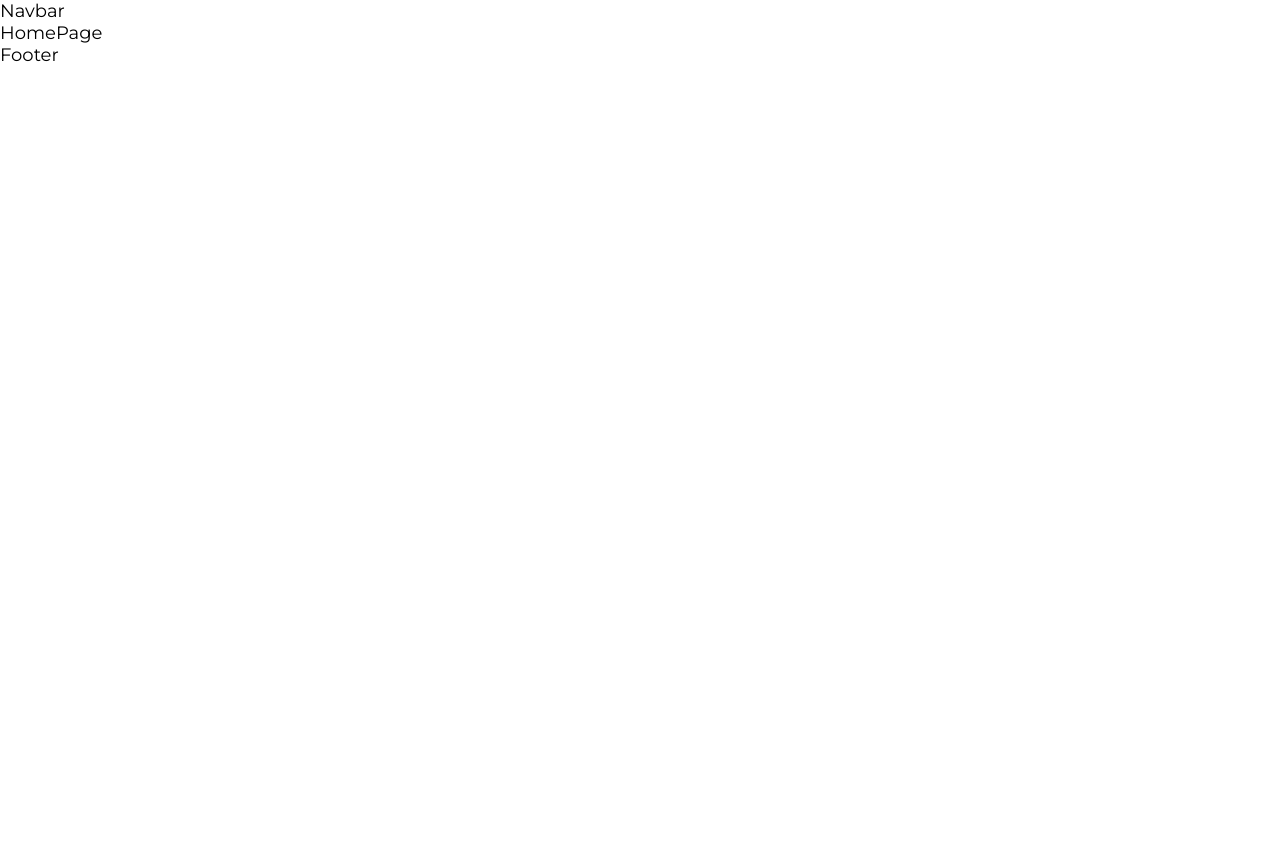
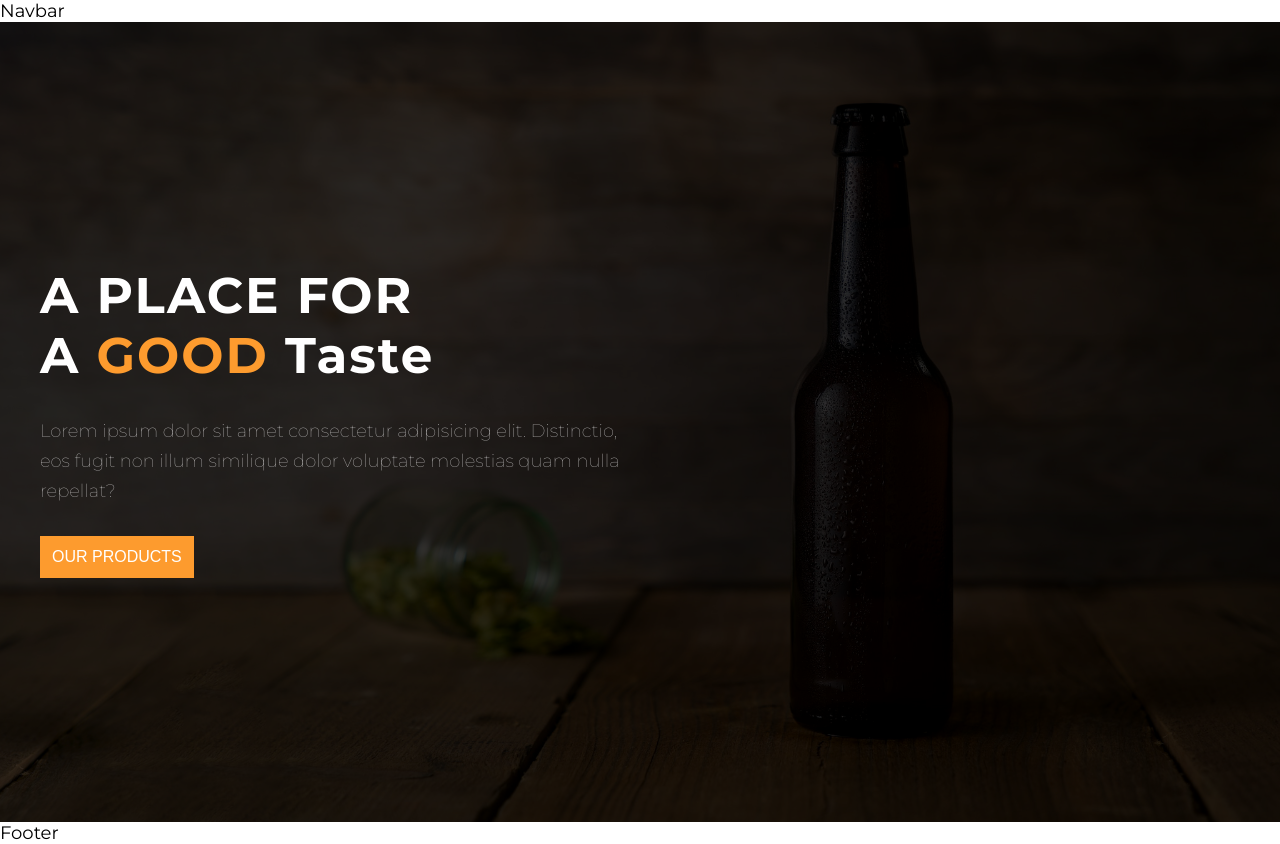
Before and after one commit to ksky793/beer-app, a React (Create React App) app: page / in a window 1280 px wide. Before the commit the page ends 800 px from the top, so only its background shows below. Built offline with nearby package versions, Linux system fonts and the light colour scheme.

Commit message:
Dodano komponent Header

```diff
--- a/src/components/header/Header.jsx
+++ b/src/components/header/Header.jsx
@@ -1,6 +1,25 @@
 import './Header.scss';
+import { Link } from 'react-router-dom';
 const Header = () => {
-	return <header>Header</header>;
+	return (
+		<header className='header'>
+			<div className='wrapper'>
+				<div className='header__content'>
+					<h1 className='header__content__title'>
+						A PLACE FOR <br /> A<span> GOOD </span>Taste
+					</h1>
+					<p className='header__content__description'>
+						Lorem ipsum dolor sit amet consectetur adipisicing elit. Distinctio,
+						eos fugit non illum similique dolor voluptate molestias quam nulla
+						repellat?
+					</p>
+					<Link to='/beers'>
+						<button className='btn btn--our-products'>OUR PRODUCTS</button>
+					</Link>
+				</div>
+			</div>
+		</header>
+	);
 };
 
 export default Header;
--- a/src/components/header/Header.scss
+++ b/src/components/header/Header.scss
@@ -0,0 +1,76 @@
+@import '../../variables.scss';
+@import '../../mixins.scss';
+
+$backgroundColorAfter: rgba(0, 0, 0, 0.8);
+$backgroundImage: url('../../assets/images/headerBackground.jpg');
+
+// title
+$titleColor: white;
+$titleFontSizeTablet: 1.8rem;
+$titleFontSizeDesktop: 5rem;
+// description
+$descriptionColor: #c7c5c5;
+$descriptionFontSizeTablet: 1.8rem;
+$descriptionFontSizeDesktop: 1.8rem;
+
+.header {
+	position: relative;
+	width: 100%;
+	height: 100vh;
+	display: flex;
+	justify-content: center;
+	align-items: center;
+	background-image: $backgroundImage;
+	background-size: cover;
+	background-position-x: 70%;
+	z-index: 0;
+
+	&__content {
+		width: 100%;
+		position: relative;
+		text-align: center;
+		z-index: 2;
+
+		&__title {
+			position: relative;
+			color: $titleColor;
+			letter-spacing: 2px;
+			line-height: 50px;
+			z-index: 2;
+			span {
+				color: $primaryColor;
+			}
+		}
+		&__description {
+			margin: 30px 0;
+			color: $descriptionColor;
+			font-size: 1.6rem;
+			line-height: 30px;
+			font-weight: 100;
+		}
+	}
+	&::after {
+		content: '';
+		position: absolute;
+		width: 100%;
+		height: 100%;
+		left: 0;
+		top: 0;
+		background-color: $backgroundColorAfter;
+		z-index: 1;
+	}
+	@include bp(desktop) {
+		justify-content: start;
+		&__content {
+			width: 600px;
+			text-align: left;
+			&__title {
+				font-size: $titleFontSizeDesktop;
+				line-height: 60px;
+			}
+			&__description {
+				font-size: $descriptionFontSizeDesktop;
+			}
+		}
+	}
+}
--- a/src/components/ui/buttons/Buttons.scss
+++ b/src/components/ui/buttons/Buttons.scss
@@ -0,0 +1,16 @@
+@import '../../../variables.scss';
+$defaultBtnColor: white;
+$paddingBtn: 12px;
+
+.btn {
+	background-color: $primaryColor;
+	color: $defaultBtnColor;
+	transition: 0.1s ease-in;
+	padding: $paddingBtn;
+	font-size: 1.6rem;
+	border: none;
+	cursor: pointer;
+	&:hover {
+		background-color: darken($color: $primaryColor, $amount: 20);
+	}
+}
--- a/src/default.scss
+++ b/src/default.scss
@@ -20,7 +20,9 @@ ul li {
 	list-style: none;
 }
 .wrapper {
+	width: 100%;
 	margin: 0 auto;
+	padding: 0 3rem;
 	max-width: 1200px;
 }
 
--- a/src/index.js
+++ b/src/index.js
@@ -6,6 +6,7 @@ import { BrowserRouter as Router } from 'react-router-dom';
 import App from './App';
 // default styles
 import './default.scss';
+import './components/ui/buttons/Buttons.scss';
 
 const root = ReactDOM.createRoot(document.getElementById('root'));
 root.render(
--- a/src/pages/Home.jsx
+++ b/src/pages/Home.jsx
@@ -1,5 +1,10 @@
+import Header from '../components/header/Header';
 const Home = () => {
-	return <div className='home-page'>HomePage</div>;
+	return (
+		<div className='home-page'>
+			<Header />
+		</div>
+	);
 };
 
 export default Home;
--- /dev/null
+++ b/src/variables.scss
@@ -0,0 +1 @@
+$primaryColor: #fd9b2e;
```
Also changed, not shown: src/assets/images/headerBackground.jpg (added).
